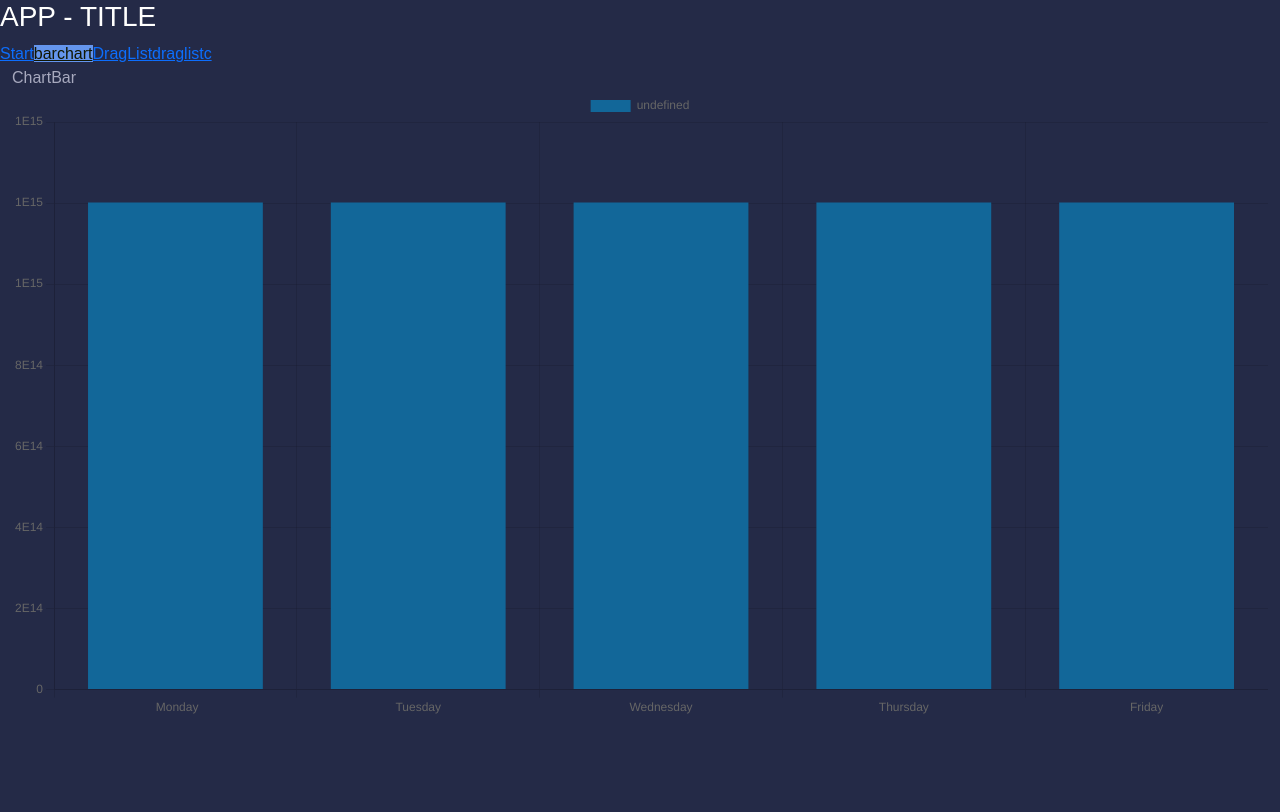
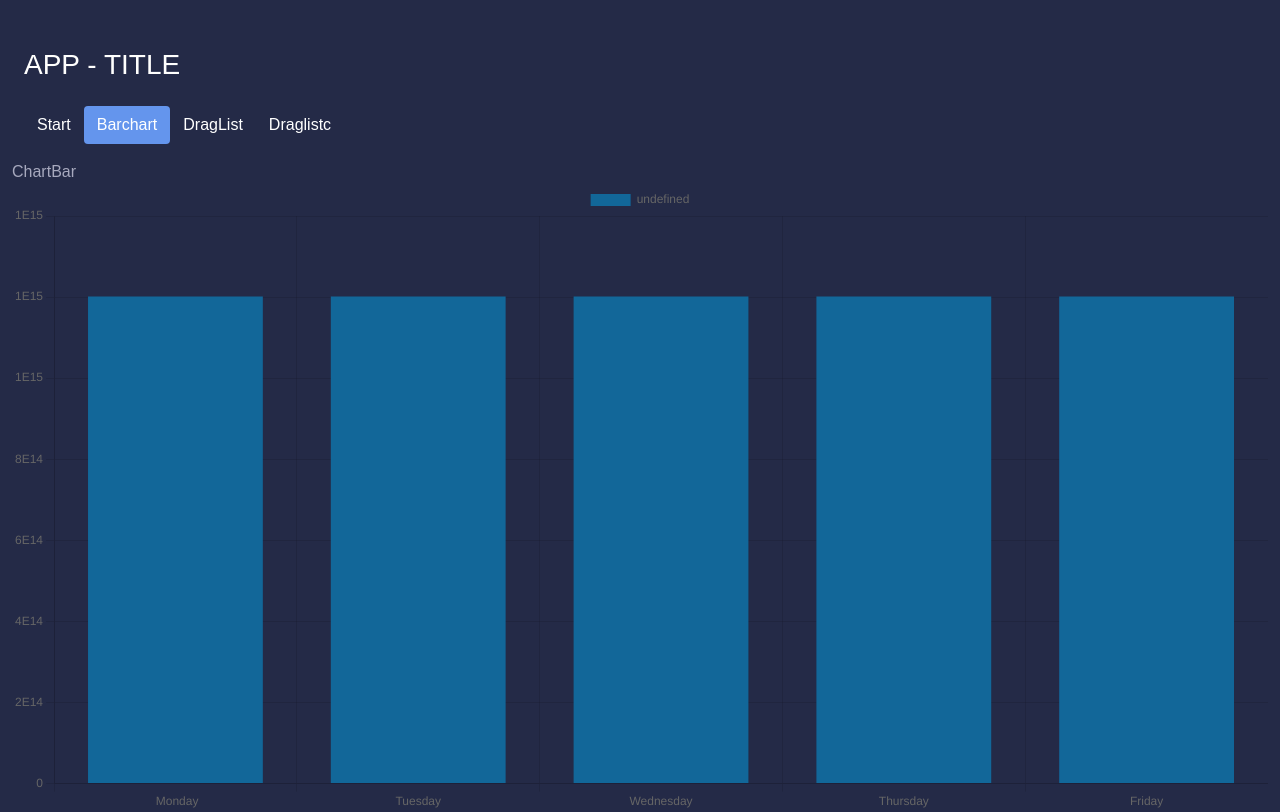
Before and after one commit to TihomirPet/drag-and-drop, a React (Create React App) app: page /barchart in a window 1280 px wide. Built offline with nearby package versions, Linux system fonts and the light colour scheme; data requests are answered from the project's data file.

Commit message:
set chart

```diff
--- a/src/components/Finder.jsx
+++ b/src/components/Finder.jsx
@@ -1,6 +1,6 @@
 import React from 'react';
 import BarChart from './chart/BarChart';
-import Drag from './chart/draggableelement/Drag';
+import Drag from './draggableelement/Drag';
 import DragListC from './dragAndDrop copy/DragListC';
 import DragList from './dragAndDrop/DragList';
 import Header from './header/Header';
@@ -11,7 +11,6 @@ import { BrowserRouter as Router, Route, Routes } from 'react-router-dom';
 export default function Finder() {
   return (
     <>
-
       {/* <DragList /> */}
       {/* <TaskList /> */}
       {/* <BarChart/> */}
@@ -21,15 +20,14 @@ export default function Finder() {
       {/* <Drag /> */}
 
       <Router>
-        <Header text='APP - TITLE' />
+        <div className='container-fluid'>
+          <Header text='APP - TITLE' />
 
-        <div className='container-fluid'>
           <Routes>
             <Route
               path='/'
               element={
                 <>
-
                   <TaskList />
                 </>
               }></Route>
--- a/src/components/chart/BarChart.jsx
+++ b/src/components/chart/BarChart.jsx
@@ -1,4 +1,5 @@
 import React, { useEffect, useState } from 'react'
+import db from '../../db';
 
 import {Bar } from 'react-chartjs-2';
 import { Chart, registerables } from 'chart.js';
@@ -8,25 +9,25 @@ Chart.register(...registerables);
 
 export default function ChartBar() {
 
-  const[feedback,setFeedback]=useState([])
+  const[feedback,setFeedback]=useState(db)
 
-useEffect(()=>{
-  fetchFeedback()
-},[])
+// useEffect(()=>{
+//   fetchFeedback()
+// },[])
 
 
 
-  const fetchFeedback =async ()=>{
+//   const fetchFeedback =async ()=>{
 
 
-    const response = await fetch('http://localhost:5000/feedback');
-    const data =await response.json()
-  console.log(data);
-    setFeedback(data);
+//     const response = await fetch('http://localhost:5000/feedback');
+//     const data =await response.json()
+//   console.log(data);
+//     setFeedback(data);
 
 
 
-  }
+//   }
 
  const options = {
 
--- a/src/components/header/Header.jsx
+++ b/src/components/header/Header.jsx
@@ -3,23 +3,32 @@ import { NavLink } from 'react-router-dom';
 
 export default function Header({text}) {
   return (
-    <div>
-      <h3>{text}</h3>
+    <div className='container-fluid mb-3'>
+      <h3 className='mt-5 mb-4'>{text}</h3>
 
       <nav className='main-navigation'>
-        <NavLink to='/' activeclassname='active'>
+        <NavLink to='/' activeclassname='active' className='text-white btn'>
           Start
         </NavLink>
 
-        <NavLink to='/barchart' activeclassname='active'>
-          barchart
+        <NavLink
+          className='text-white btn'
+          to='/barchart'
+          activeclassname='active'>
+          Barchart
         </NavLink>
 
-        <NavLink to='/dragList' activeclassname='active'>
+        <NavLink
+          className='text-white btn'
+          to='/dragList'
+          activeclassname='active'>
           DragList
         </NavLink>
-        <NavLink to='/draglistc' activeclassname='active'>
-          draglistc
+        <NavLink
+          to='/draglistc'
+          activeclassname='active'
+          className='text-white btn'>
+          Draglistc
         </NavLink>
       </nav>
     </div>
```
Also changed, not shown: src/components/draggableelement/Drag.jsx (renamed from src/components/chart/draggableelement/Drag.jsx).
